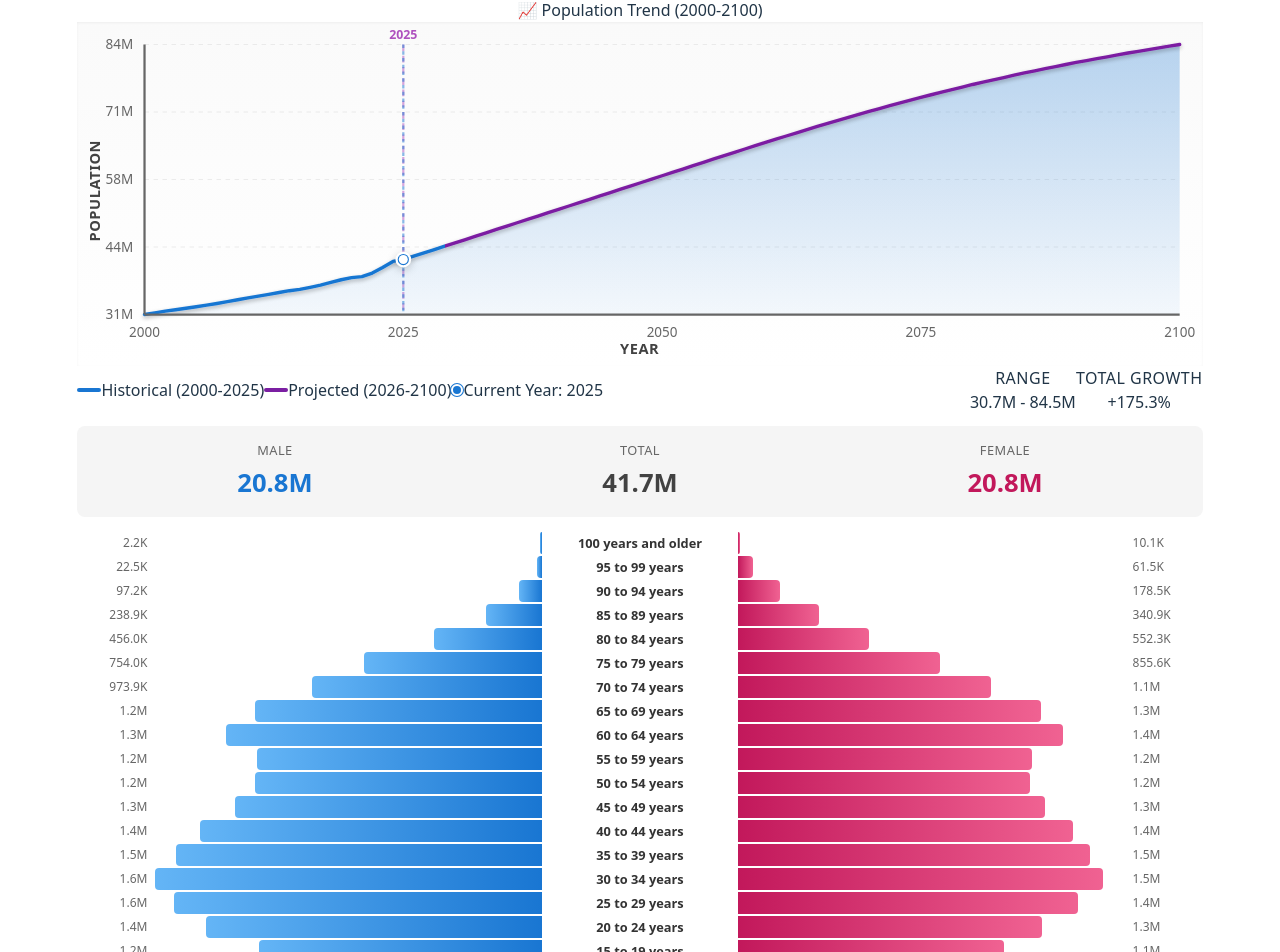
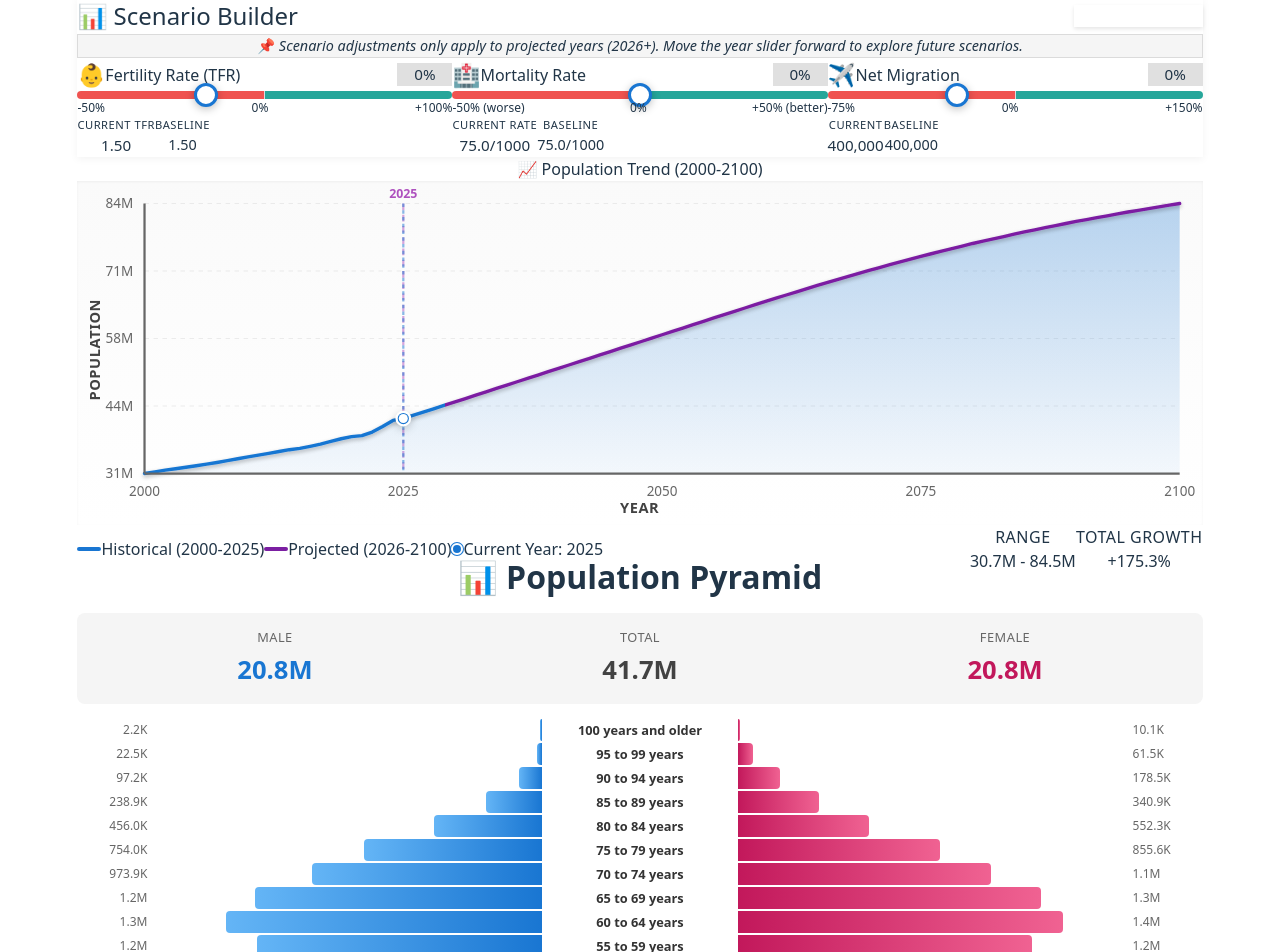
Before and after one commit to thewondrfulwizrd/WA1, a React (Vite) app: page / in a window 1280 px wide. Shown: the part 227-1179 px from the top of the page. Built offline with nearby package versions, Linux system fonts and the light colour scheme.

Commit message:
Always show scenario controls and improve section layout

```diff
--- a/src/components/PopulationPyramid.jsx
+++ b/src/components/PopulationPyramid.jsx
@@ -31,6 +31,7 @@ export function PopulationPyramid() {
   totals.total = totals.male + totals.female;
 
   const yearType = getYearType(data, selectedYear);
+  const isHistorical = yearType === 'observed';
   const ages = data.ages;
 
   const maxPop = Math.max(
@@ -95,17 +96,23 @@ export function PopulationPyramid() {
         </div>
       </div>
 
-      {/* Scenario Controls - Only show for projected years */}
-      {yearType === 'projected' && (
+      {/* Scenario Controls - Always visible */}
       <ScenarioControls
         scenarios={scenarios}
         onScenarioChange={handleScenarioChange}
         onReset={handleReset}
+        isHistorical={isHistorical}
       />
-      )}
 
       {/* Population Trend Chart */}
       <PopulationTrendChart data={data} scenarios={scenarios} selectedYear={selectedYear} />
+
+      {/* Section Divider */}
+      <div className="section-divider"></div>
+
+      {/* Population Pyramid Section */}
+      <div className="pyramid-section">
+        <h2 className="section-heading">📊 Population Pyramid</h2>
 
         {/* Population Summary */}
         <div className="summary">
@@ -161,6 +168,10 @@ export function PopulationPyramid() {
             );
           })}
         </div>
+      </div>
+
+      {/* Section Divider */}
+      <div className="section-divider"></div>
 
       {/* Population Statistics Table */}
       <PopulationStatsTable data={data} scenarios={scenarios} selectedYear={selectedYear} />
```
Lines whose indentation alone changed are shown as unchanged.
